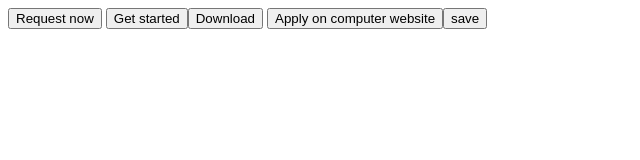
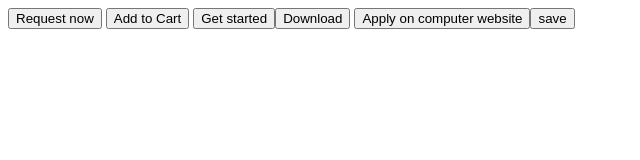
Before and after one commit to onlyonealexander/hello-world, a plain HTML site: page index.html in a window 1280 px wide. Shown: the whole page, without its empty margins (0-640 px from the left). Drawn offline with Linux system fonts and the light colour scheme.

Commit message:
added cart

```diff
--- a/index.html
+++ b/index.html
@@ -2,7 +2,7 @@
 <html>
     <body>
         <button class="uber">Request now</button>
-<!-- <button class="Amazon">Add to Cart</button> -->
+<button class="Amazon">Add to Cart</button>
 <!-- <button class="gifthub">sign up</button> -->
 <button class="bootstrap">Get started</button><button class="Download">Download</button>
 <button class="linkedin">Apply on computer website</button><button class="save">save</button>
```
